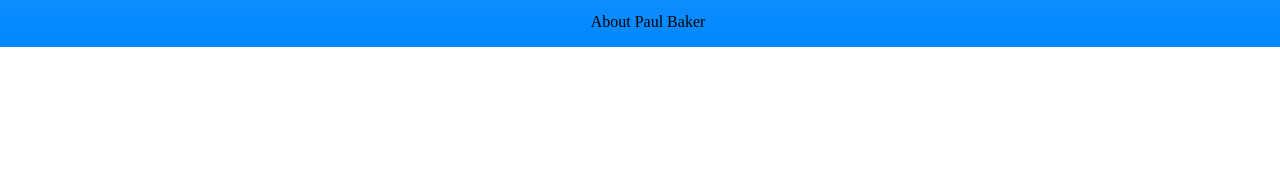
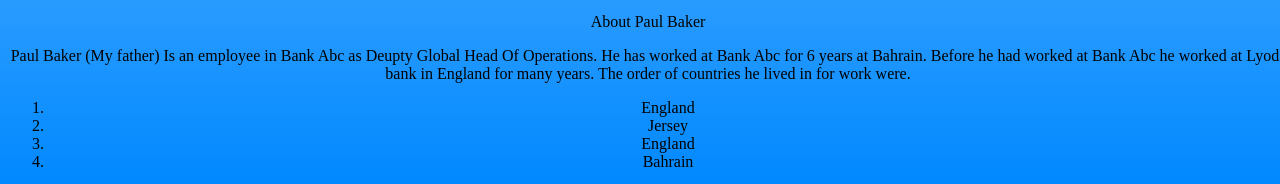
Before and after one commit to PhoebeBaker/My-website, a plain HTML site: page index.html in a window 1280 px wide. Shown: the part 970-1154 px from the top of the page. Before the commit the page ends 1017 px from the top, so only its background shows below. Drawn offline with Linux system fonts and the light colour scheme.

Commit message:
Update index.html
list

```diff
--- a/index.html
+++ b/index.html
@@ -20,6 +20,14 @@
 
  <p>About Paul Baker</p>
 
+ <p>Paul Baker (My father) Is an employee in Bank Abc as Deupty Global Head Of Operations. He has worked at Bank Abc for 6 years at Bahrain.
+  Before he had worked at Bank Abc he worked at Lyods bank in England for many years. The order of countries he lived in for work were.</p>
+ <ol>
+  <li>England</li>
+  <li>Jersey</li>
+  <li> England</li>
+  <li> Bahrain</li>
+
 
  </body>
 </html>
```
